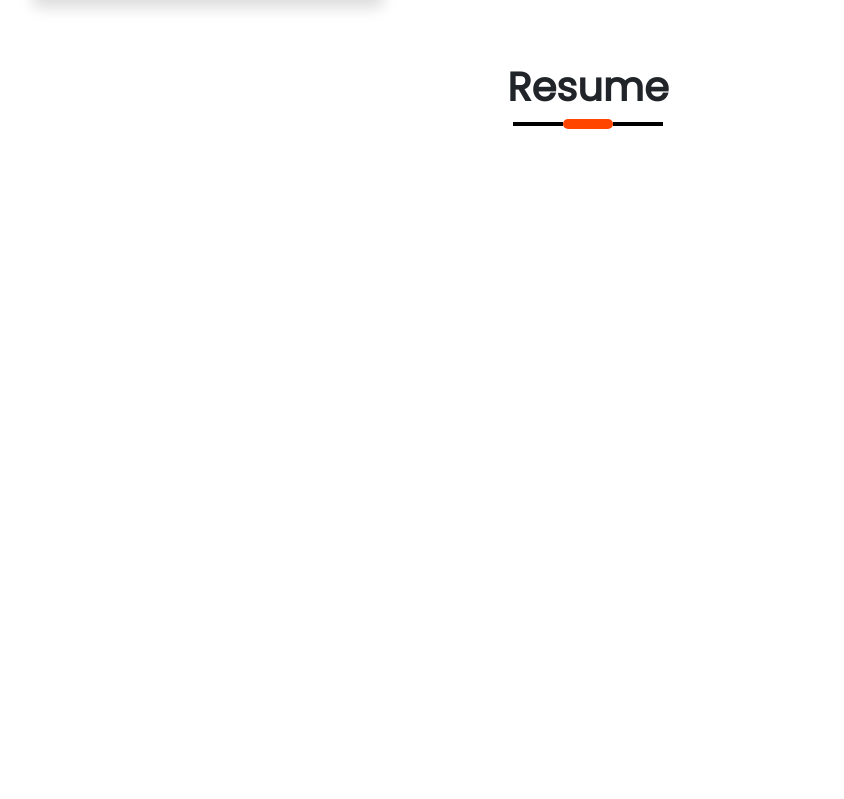
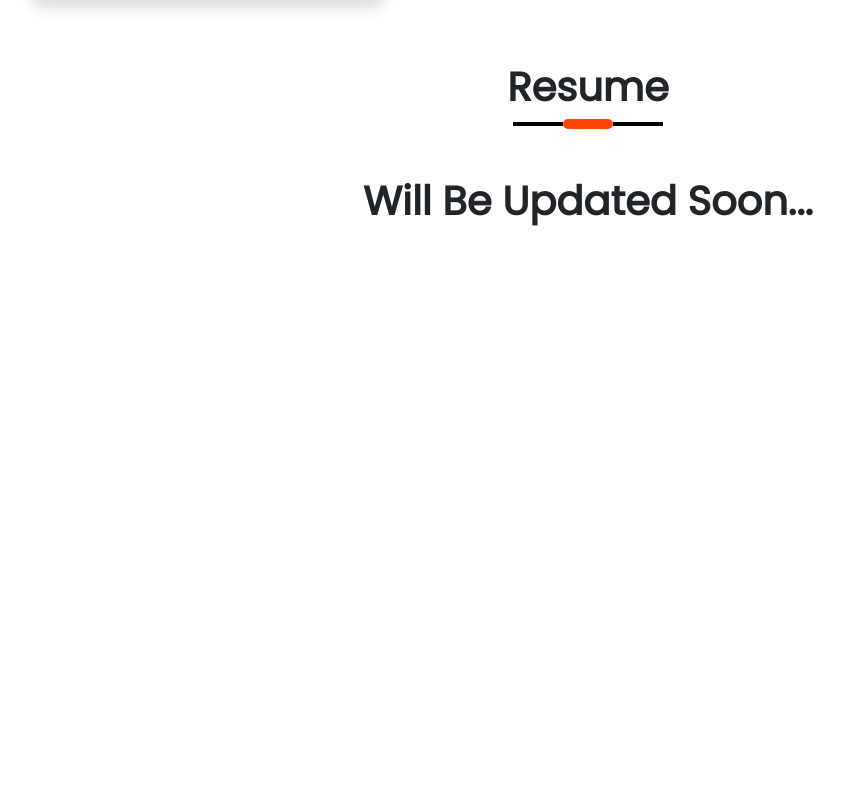
Before and after one commit to Md-Omar-Shahariar/portfolio, a React (Create React App) app: page / in a window 1280 px wide. Shown: the part 2541-3340 px from the top of the page, without its empty margins (52-896 px from the left). Built offline with nearby package versions, Linux system fonts and the light colour scheme; a web font is replaced by a local one.

Commit message:
resume updating

```diff
--- a/src/Components/Blog/Blog.js
+++ b/src/Components/Blog/Blog.js
@@ -10,7 +10,7 @@ const Blog = () => {
         <div className="mi"></div>
         <div className="mr"></div>
       </div>
-      <div className="pt-5">
+      <div className="py-5">
         <h1 className="aboutme text-center">Coming Soon...</h1>
       </div>
     </div>
--- a/src/Components/Resume/Resume.js
+++ b/src/Components/Resume/Resume.js
@@ -9,6 +9,9 @@ const Resume = () => {
         <div className="mi"></div>
         <div className="mr"></div>
       </div>
+      <div className="py-5">
+        <h1 className="aboutme text-center ">Will Be Updated Soon...</h1>
+      </div>
     </div>
   );
 };
```
